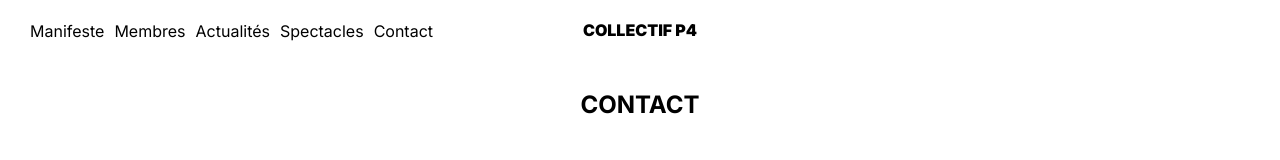
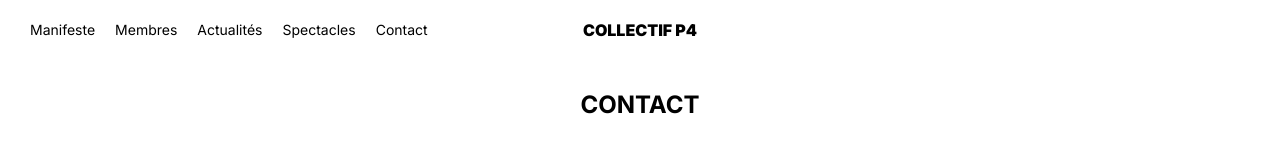
Before and after one commit to emmanuelplougoulm/nextjs-collectif-p4, a Next.js app: page /pages/contact in a window 1280 px wide. Shown: the top 160 px of the page. Built offline with nearby package versions, Linux system fonts and the light colour scheme.

Commit message:
[P4]: rm Header unused CSS

```diff
--- a/app/components/header/header.module.css
+++ b/app/components/header/header.module.css
@@ -12,15 +12,6 @@
   position: absolute;
   top: 35%;
   left: 30px;
-  z-index: 2;
-
-  font-family: "Inter", sans-serif;
-  font-weight: 400;
-  font-size: 16px;
-}
-
-.nav ol a:not(:first-child) {
-  margin-left: 10px;
 }
 
 @media screen and (max-width: 768px) {
--- a/app/components/nav/nav.module.css
+++ b/app/components/nav/nav.module.css
@@ -1,32 +1,11 @@
-.nav {
-  font-family: "Inter", sans-serif;
-  font-weight: 400;
-  font-size: 16px;
-}
-
-.nav ol {
-  margin: 0 0;
-  padding: 0;
-  display: flex;
-  flex-direction: row;
-  justify-content: space-between;
-  align-items: center;
-  list-style: none;
-
-  font-family: "Inter", sans-serif;
-  font-weight: 900;
-  font-size: 1rem;
-}
-
 .nav ol a {
   font-family: "Inter", sans-serif;
-  font-weight: 900;
-  font-size: 1rem;
-  text-transform: uppercase;
+  font-size: 0.875rem;
+  font-weight: 400;
 }
 
 .nav ol a:not(:first-child) {
-  margin-left: 20px;
+  margin-left: 1.25rem;
 }
 
 @media screen and (max-width: 768px) {
--- a/app/components/nav/nav.tsx
+++ b/app/components/nav/nav.tsx
@@ -1,4 +1,5 @@
 import Link from "next/link";
+import styles from "./nav.module.css";
 
 type NavProps = {
   className?: string;
@@ -6,7 +7,8 @@ type NavProps = {
 
 const Nav: React.FC<NavProps> = ({ className }) => {
   return (
-    <nav className={className}>
+    <div>
+      <nav className={`${styles["nav"]} ${className}`}>
         <ol>
           <Link href="/pages/manifeste">Manifeste</Link>
           <Link href="/pages//membres">Membres</Link>
@@ -15,6 +17,7 @@ const Nav: React.FC<NavProps> = ({ className }) => {
           <Link href="/pages//contact">Contact</Link>
         </ol>
       </nav>
+    </div>
   );
 };
 
```
Lines whose indentation alone changed are shown as unchanged.
